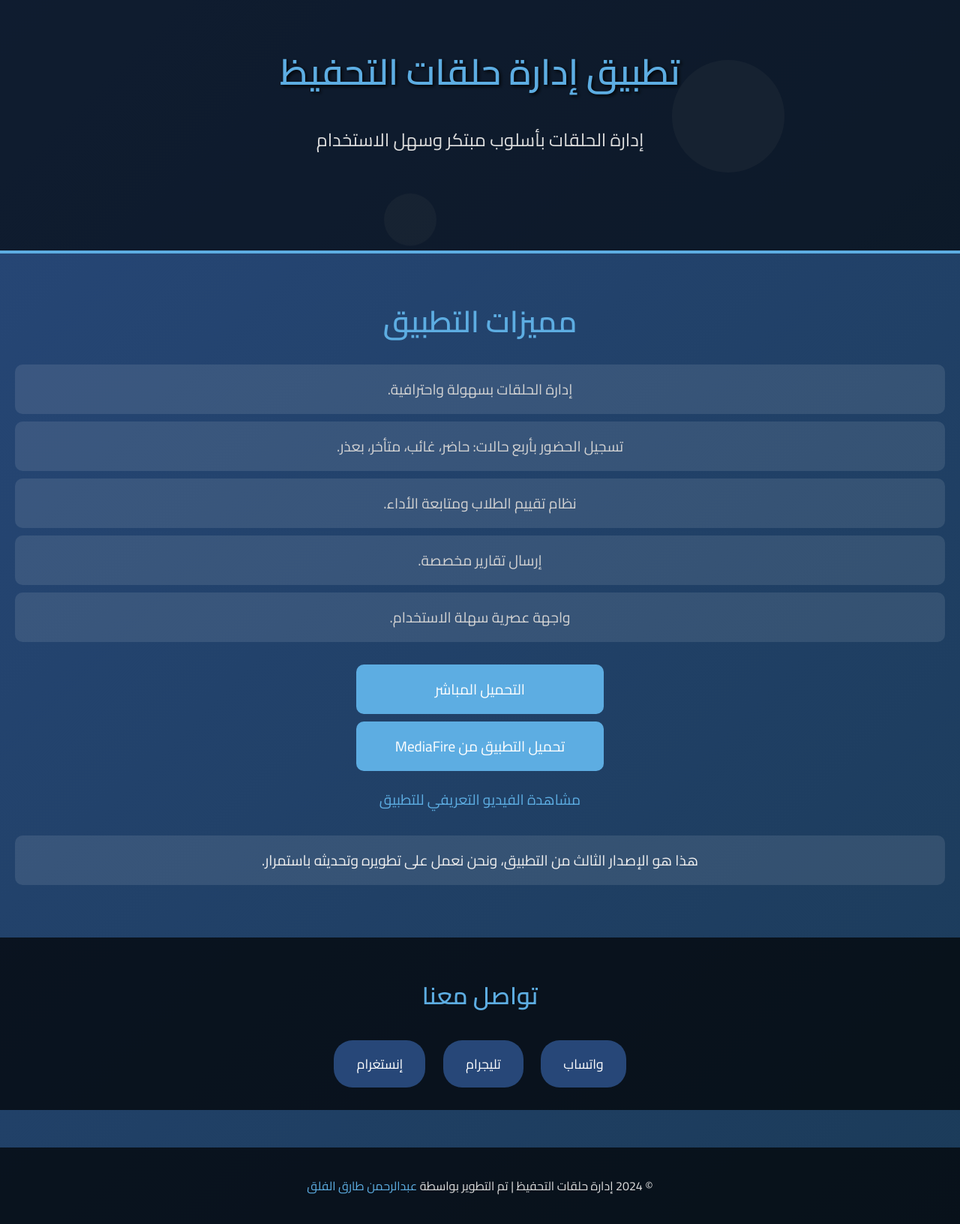
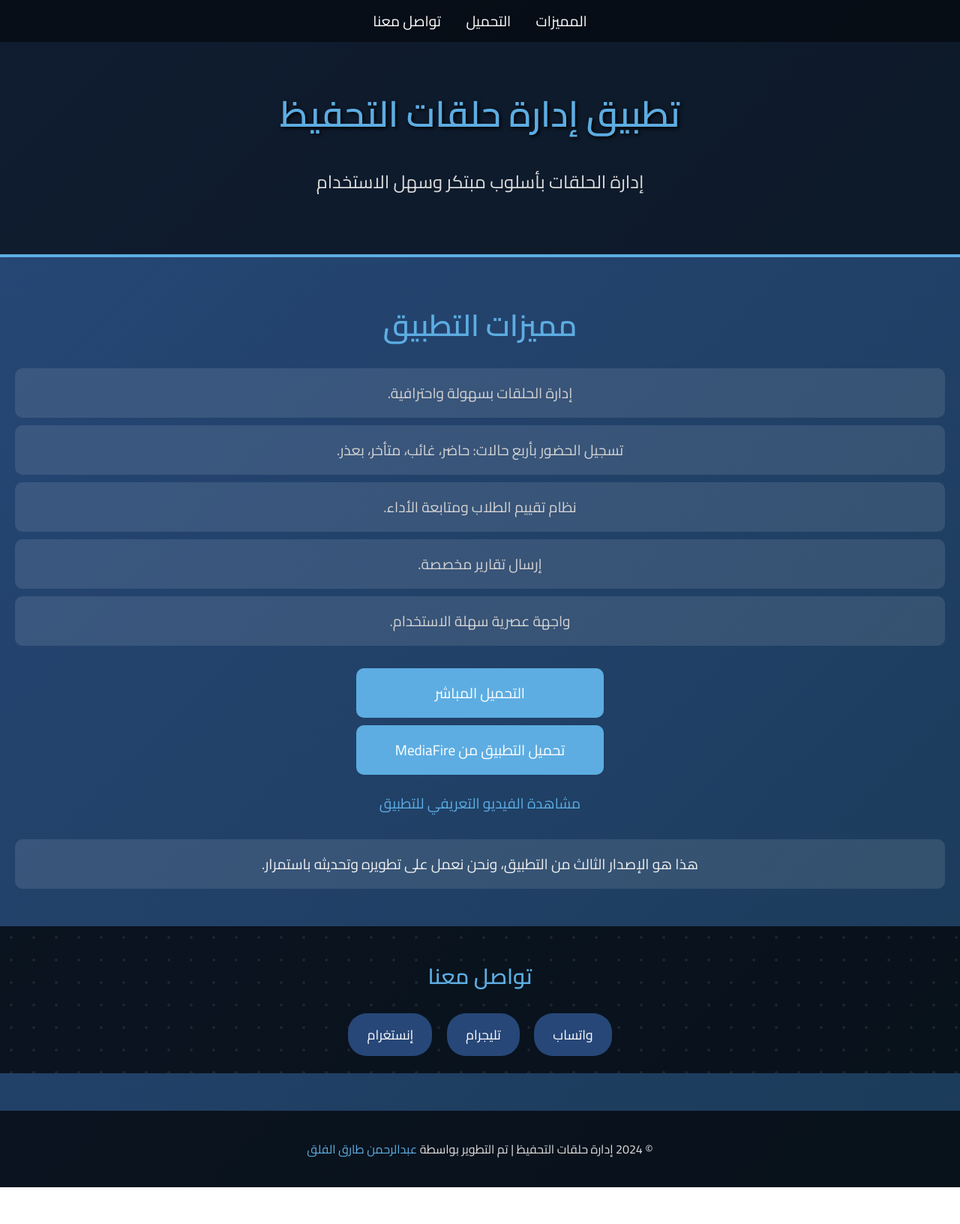
Before and after one commit to hifzmanager/tahfizsystem, a plain HTML site: page index.html in a window 1280 px wide. Shown: the whole page at 75% size. After the commit the page ends 1583 px from the top, so only its background shows below. Drawn offline with Linux system fonts and the light colour scheme.

Commit message:
Update index.html

```diff
--- a/index.html
+++ b/index.html
@@ -15,7 +15,7 @@
             overflow-x: hidden;
         }
 
-               /* خلفية الدوائر */
+        /* خلفية الدوائر */
         .circles {
             position: absolute;
             width: 100%;
@@ -31,9 +31,10 @@
             animation: move 20s linear infinite;
         }
 
-        .circle:nth-child(1) { width: 100px; height: 100px; top: 10%; left: 15%; }
-        .circle:nth-child(2) { width: 150px; height: 150px; top: 30%; left: 70%; animation-duration: 25s; }
-        .circle:nth-child(3) { width: 70px; height: 70px; top: 60%; left: 40%; animation-duration: 18s; }
+        /* تعديل أحجام الدوائر */
+        .circle:nth-child(1) { width: 300px; height: 300px; top: 5%; left: 10%; animation-duration: 20s; }
+        .circle:nth-child(2) { width: 250px; height: 250px; top: 30%; left: 60%; animation-duration: 25s; }
+        .circle:nth-child(3) { width: 200px; height: 200px; top: 60%; left: 40%; animation-duration: 18s; }
 
         @keyframes move {
             from { transform: translateY(0); }
@@ -44,10 +45,11 @@
         .stars {
             position: absolute;
             width: 100%;
-            height: 20%; /* النجوم بأسفل الشاشة */
+            height: 50%; /* تعديل المساحة */
             bottom: 0;
             background: radial-gradient(circle, rgba(255, 255, 255, 0.6) 2px, transparent 2px);
             background-size: 30px 30px;
+            opacity: 0.6;
             z-index: -1;
         }
 
@@ -96,6 +98,12 @@
             margin: 10px 0;
             font-size: 1.2em;
             color: #d3d3d3;
+            transition: transform 0.3s ease, box-shadow 0.3s ease;
+        }
+
+        .features li:hover {
+            transform: translateY(-5px);
+            box-shadow: 0 10px 20px rgba(0, 0, 0, 0.2);
         }
 
         .actions {
@@ -113,12 +121,13 @@
             text-decoration: none;
             border-radius: 10px;
             max-width: 300px;
-            transition: transform 0.3s, box-shadow 0.3s;
+            transition: transform 0.3s, box-shadow 0.3s, background 0.3s ease;
         }
 
         .btn:hover {
             transform: scale(1.1);
             box-shadow: 0 5px 10px rgba(0, 0, 0, 0.5);
+            background: #1a60a7;
         }
 
         .note {
@@ -130,23 +139,25 @@
             color: #f0f0f0;
         }
 
+        /* تعديل قسم التواصل */
         .contact {
             background: rgba(0, 0, 0, 0.7);
-            padding: 20px;
+            padding: 15px;
             text-align: center;
-            margin-top: 50px;
+            margin-top: 30px;
+            position: relative;
         }
 
         .contact h2 {
-            font-size: 2em;
-            margin-bottom: 20px;
+            font-size: 1.8em;
+            margin-bottom: 15px;
             color: #5DADE2;
         }
 
         .contact a {
             display: inline-block;
-            margin: 10px;
-            padding: 15px 30px;
+            margin: 8px;
+            padding: 12px 25px;
             font-size: 1.1em;
             color: #fff;
             background: #274778;
@@ -158,6 +169,19 @@
         .contact a:hover {
             transform: translateY(-5px);
             background: #5DADE2;
+        }
+
+        /* خلفية النجوم داخل قسم التواصل */
+        .contact .stars {
+            position: absolute;
+            top: 0;
+            left: 0;
+            width: 100%;
+            height: 100%;
+            background: radial-gradient(circle, rgba(255, 255, 255, 0.6) 2px, transparent 2px);
+            background-size: 30px 30px;
+            opacity: 0.5;
+            z-index: -1;
         }
 
         footer {
@@ -177,35 +201,49 @@
             text-decoration: underline;
         }
 
+        /* شريط التنقل الثابت */
+        .navbar {
+            position: sticky;
+            top: 0;
+            left: 0;
+            width: 100%;
+            background: rgba(0, 0, 0, 0.8);
+            color: #fff;
+            padding: 10px 0;
+            text-align: center;
+            z-index: 1000;
+            transition: top 0.3s;
+        }
+
+        .navbar a {
+            color: #fff;
+            margin: 0 15px;
+            font-size: 1.2em;
+            text-decoration: none;
+        }
+
+        .navbar a:hover {
+            color: #5DADE2;
+        }
     </style>
 </head>
 <body>
 
-   <!-- خلفية الدوائر -->
-    <div class="circles">
-        <div class="circle"></div>
-        <div class="circle"></div>
-        <div class="circle"></div>
+    <!-- شريط التنقل الثابت -->
+    <div class="navbar" id="navbar">
+        <a href="#features">المميزات</a>
+        <a href="#download">التحميل</a>
+        <a href="#contact">تواصل معنا</a>
     </div>
-
-
-
 
     <!-- رأس الصفحة -->
     <header>
         <h1>تطبيق إدارة حلقات التحفيظ</h1>
         <p>إدارة الحلقات بأسلوب مبتكر وسهل الاستخدام</p>
-
-        <!-- تأثير النجوم والدوائر -->
-        <div class="star" style="top: 10%; left: 20%; width: 8px; height: 8px; animation-duration: 4s;"></div>
-        <div class="star" style="top: 15%; left: 50%; width: 12px; height: 12px; animation-duration: 6s;"></div>
-        <div class="star" style="top: 5%; left: 80%; width: 10px; height: 10px; animation-duration: 7s;"></div>
-        <div class="star" style="top: 25%; left: 35%; width: 6px; height: 6px; animation-duration: 3s;"></div>
-        <div class="star" style="top: 40%; left: 65%; width: 15px; height: 15px; animation-duration: 5s;"></div>
     </header>
 
     <!-- قسم المميزات -->
-    <div class="content">
+    <div class="content" id="features">
         <h2>مميزات التطبيق</h2>
         <ul class="features">
             <li>إدارة الحلقات بسهولة واحترافية.</li>
@@ -216,36 +254,52 @@
         </ul>
 
         <!-- الأزرار -->
-        <div class="actions">
-            <!-- زر التحميل المباشر -->
+        <div class="actions" id="download">
             <a href="https://www.example.com/direct_download" target="_blank" class="btn">التحميل المباشر</a>
-
-            <!-- زر التحميل من MediaFire -->
-            <a href="https://www.mediafire.com/file/z6zl1xnu94mbul9/%25D8%25A5%25D8%25AF%25D8%25A7%25D8%25B1%25D8%25A9_%25D8%25AD%25D9%2584%25D9%2582%25D8%25A7%25D8%25AA_%25D8%25A7%25D9%2584%25D8%25AA%25D8%25AD%25D9%2581%25D9%258A%25D8%25B8_1.1.apk/file" target="_blank" class="btn">تحميل التطبيق من MediaFire</a>
-
-            <!-- مشاهدة الفيديو (كنص فقط) -->
+            <a href="https://www.mediafire.com/file/z6zl1xnu94mbul9/%25D8%25A5%25D8%25AF%25D8%25A7%25D8%25B1%25D8%25A9_%25D8%25AD%25D8%25A0%25D8%25A7%25D9%2584%25D8%25AA_%25D8%25AA%25D8%25AD%25D9%2581%25D9%258A%25D8%25B8_1.1.apk/file" target="_blank" class="btn">تحميل التطبيق من MediaFire</a>
             <p style="font-size: 1.2em; color: #ddd; margin-top: 20px;">
                 <a href="https://youtu.be/ucYwvFyW97M?si=An7FXYN9gtSpG-ex" target="_blank" style="color: #5DADE2; text-decoration: none;">مشاهدة الفيديو التعريفي للتطبيق</a>
             </p>
         </div>
 
-        <!-- ملاحظة عن التحديثات -->
         <div class="note">
             هذا هو الإصدار الثالث من التطبيق، ونحن نعمل على تطويره وتحديثه باستمرار.
         </div>
     </div>
 
     <!-- قسم التواصل -->
-    <section class="contact">
+    <section class="contact" id="contact">
         <h2>تواصل معنا</h2>
         <a href="https://wa.me/+967716100062" target="_blank">واتساب</a>
         <a href="https://t.me/abdalrhmantariq" target="_blank">تليجرام</a>
         <a href="https://www.instagram.com/_x7qo?igsh=MXNuYnR1cGJ3aWtibQ==" target="_blank">إنستغرام</a>
+
+        <!-- إضافة النجوم داخل قسم التواصل -->
+        <div class="stars"></div>
     </section>
 
     <!-- القسم السفلي -->
     <footer>
-        <p>© 2024 إدارة حلقات التحفيظ | تم التطوير بواسطة <a >عبدالرحمن طارق الفلق</a></p>
+        <p>© 2024 إدارة حلقات التحفيظ | تم التطوير بواسطة <a>عبدالرحمن طارق الفلق</a></p>
     </footer>
+
+    <script>
+        // JavaScript لإخفاء الشريط عند التمرير لأسفل
+        let navbar = document.getElementById("navbar");
+        let lastScrollTop = 0;
+
+        window.addEventListener("scroll", function() {
+            let currentScroll = window.pageYOffset || document.documentElement.scrollTop;
+
+            if (currentScroll > lastScrollTop) {
+                navbar.style.top = "-60px"; // إخفاء الشريط
+            } else {
+                navbar.style.top = "0"; // إظهار الشريط
+            }
+
+            lastScrollTop = currentScroll <= 0 ? 0 : currentScroll; // يمنع الانتقال إلى أعلى الصفحة في بعض الحالات
+        });
+    </script>
+
 </body>
 </html>
```
